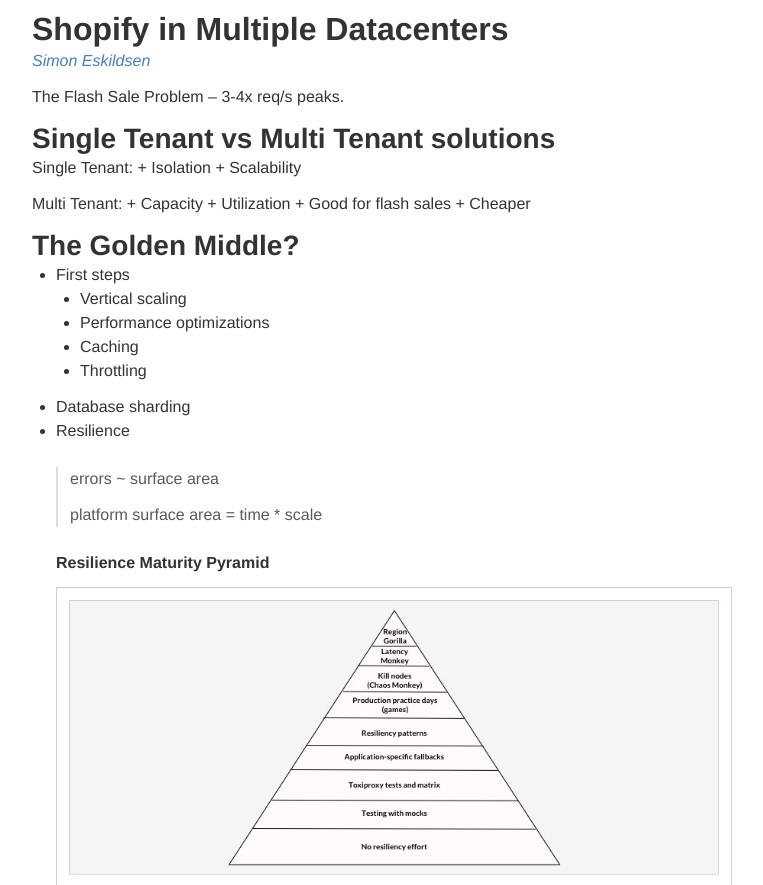
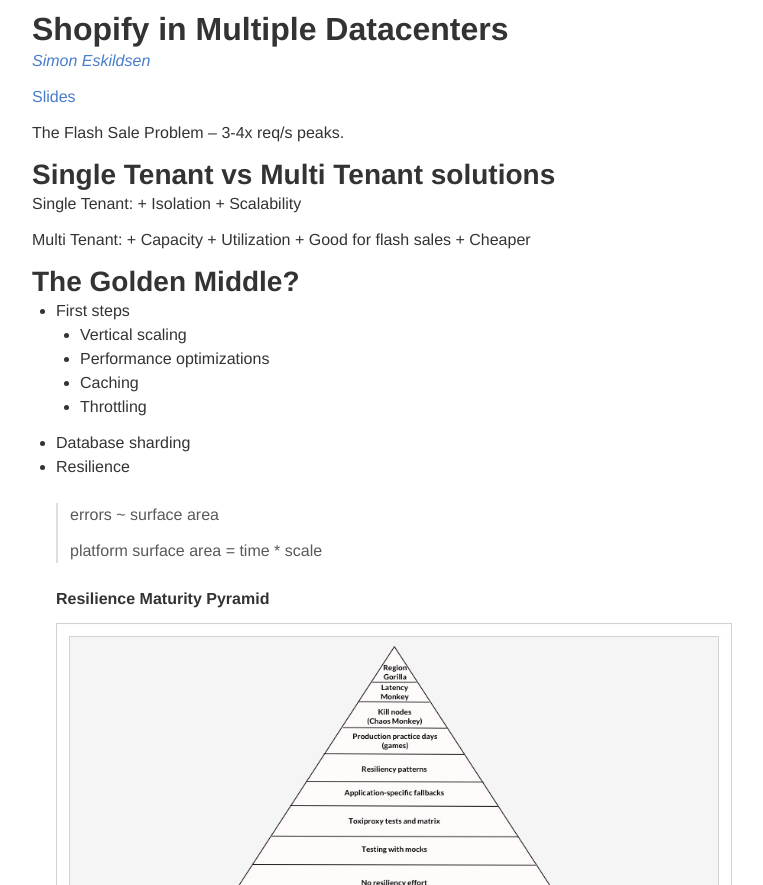
Before and after one commit to andrewslotin/andrewslotin.github.io, a plain HTML site: page fullstackfest2016/index.html in a window 1280 px wide. Shown: the part 957-1842 px from the top of the page, without its empty margins (258-1021 px from the left). Drawn offline with Linux system fonts and the light colour scheme.

Commit message:
Add link to slides

```diff
--- a/fullstackfest2016/index.html
+++ b/fullstackfest2016/index.html
@@ -83,6 +83,8 @@
 <h2>Shopify in Multiple Datacenters</h2>
 
 <p><em><a href="https://twitter.com/sirupsen">Simon Eskildsen</a></em></p>
+
+<p><a href="https://speakerdeck.com/sirupsen/full-stack-fest-2016-shopify-in-multiple-datacenters">Slides</a></p>
 
 <p>The Flash Sale Problem &ndash; 3-4x req/s peaks.</p>
 
```
